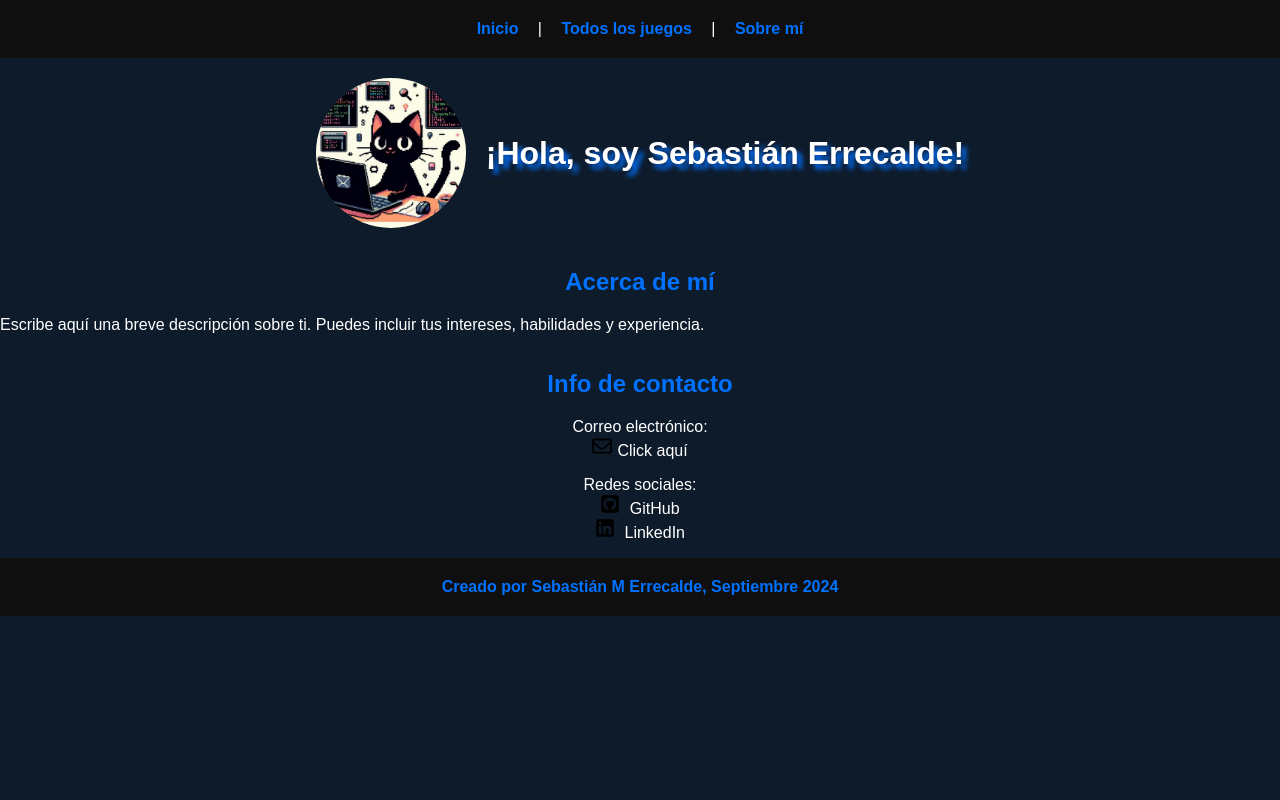
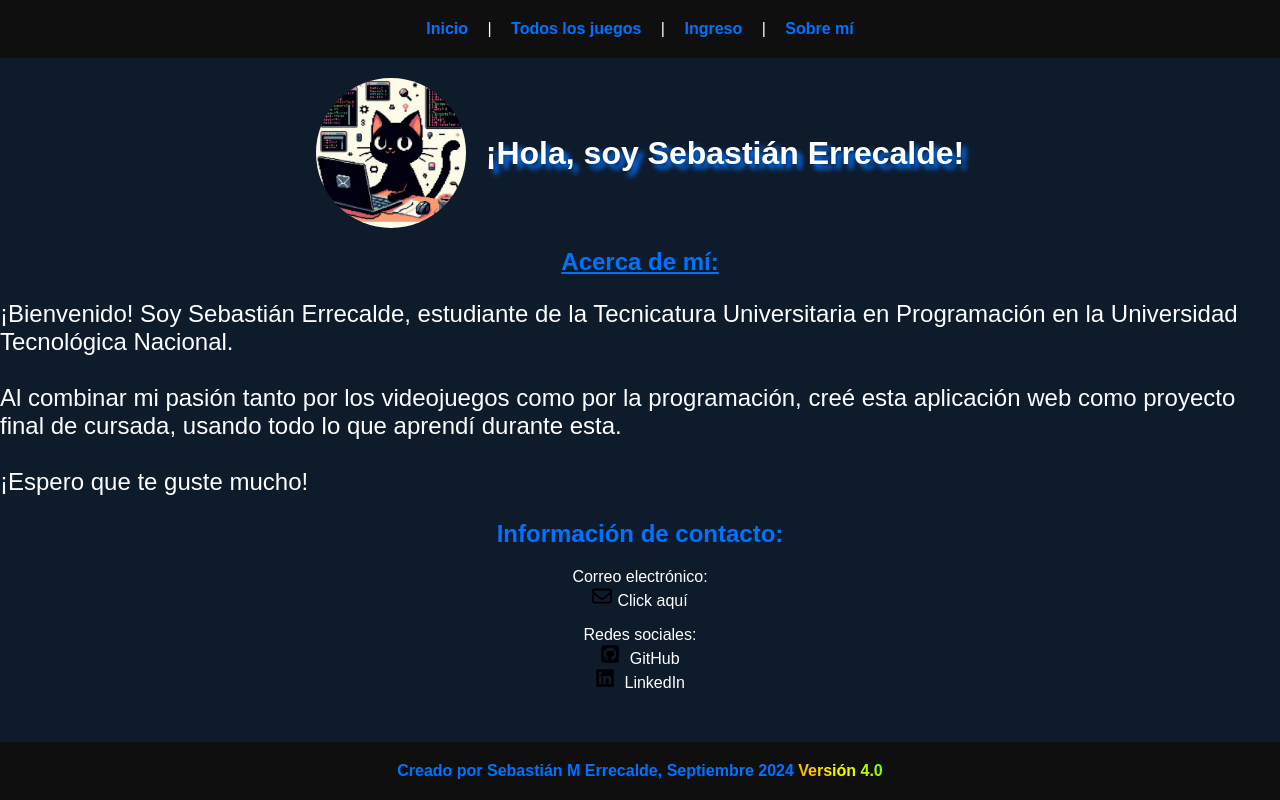
Before and after one commit to cer0uno1/blog-videojuegos, a Flask app: page /acercade in a window 1280 px wide. Run offline with Flask 3, Linux system fonts and the light colour scheme.

Commit message:
Update acercade.html
Editado el código a la versión más reciente y comentada

```diff
--- a/templates/acercade.html
+++ b/templates/acercade.html
@@ -10,36 +10,50 @@
     <nav>
         <a href="/">Inicio</a> |
         <a href="/videojuegos">Todos los juegos</a> |
+        {% if 'user_id' in session %}
+            <a href="/perfil">Mi Perfil ({{ session['username'] }})</a> |
+            {% if session['esAdmin'] %} <!-- Si el usuario es administrador, tiene acceso al panel de administración-->
+                <a href="/admin_dashboard">Panel de Admin</a> |
+            {% endif %}
+            <a href="/logout">Salir</a> |
+        {% else %}
+            <a href="/login">Ingreso</a> |
+        {% endif %}
         <a href="/acercade">Sobre mí</a>
     </nav>
-
+<main>
     <div class="profile-container">
         <img src="../static/perfil.jpeg" alt="Imagen de perfil" class="profile-image">
         <h1 id="present" class="present">¡Hola, soy Sebastián Errecalde!</h1>
     </div>
 
     <section>
-        <h2>Acerca de mí</h2>
-        <p>Escribe aquí una breve descripción sobre ti. Puedes incluir tus intereses, habilidades y experiencia.</p>
+        <h2><u>Acerca de mí:</u></h2>
+        <p class="presentacion">¡Bienvenido! Soy Sebastián Errecalde, estudiante de la Tecnicatura Universitaria en Programación en la Universidad Tecnológica Nacional.
+        <br><br>Al combinar mi pasión tanto por los videojuegos como por la programación, creé esta aplicación web como proyecto final de cursada, usando todo lo que aprendí durante esta.
+        <br><br>¡Espero que te guste mucho!
+        </p>
     </section>
 
     <section>
-        <h2>Info de contacto</h2>
+        <h2>Información de contacto:</h2>
         <div class="contact-info">
             <p>Correo electrónico: <br>
-            <img src="../static/email-icon.svg" alt="Email" class="social-icon"><a href="mailto:errecaldesebastianmarcelo@gmail">Click aquí</a></p>
+            <img src="../static/email-icon.svg" alt="Email" class="social-icon"><a href="mailto:errecaldesebastianmarcelo@gmail" target="_blank">Click aquí</a></p>
             <p>Redes sociales: <br>
-                <a href="https://github.com/cer0uno1">
+                <a href="https://github.com/cer0uno1" target="_blank">
                     <img src="../static/github-icon.svg" alt="GitHub" class="social-icon"> GitHub
                 </a>
                 <br>
-                <a href="https://www.linkedin.com/in/sebasti%C3%A1n-errecalde01/">
+                <a href="https://www.linkedin.com/in/sebasti%C3%A1n-errecalde01/" target="_blank">
                     <img src="../static/linkedin-icon.svg" alt="LinkedIn" class="social-icon"> LinkedIn
                 </a>
             </p>
         </div>
     </section>
-
-    <footer>Creado por Sebastián M Errecalde, Septiembre 2024</footer>
+</main>
+<footer>Creado por Sebastián M Errecalde, Septiembre 2024
+<small class="cromatico">Versión 4.0</small>
+</footer>
 </body>
 </html>
```
